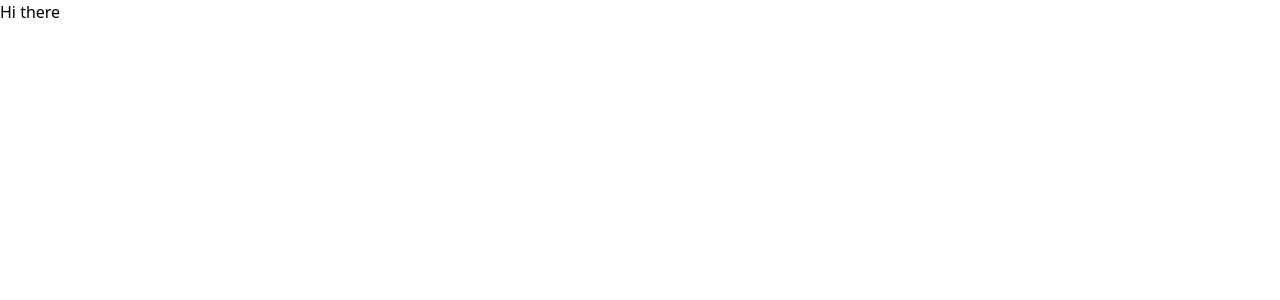
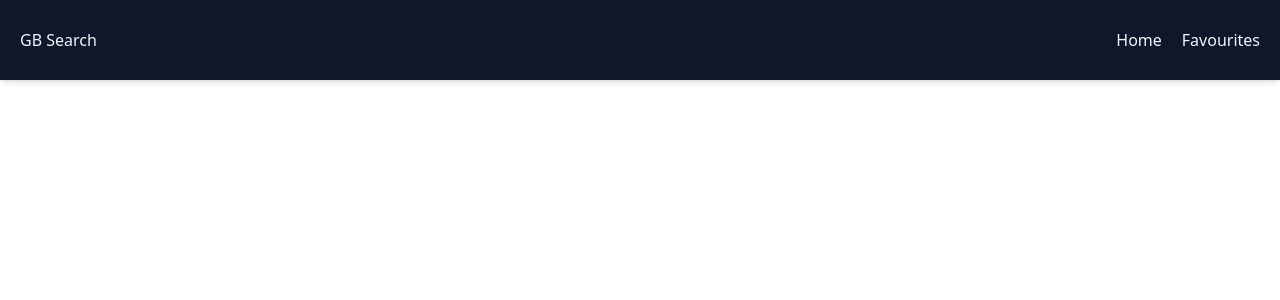
Before and after one commit to Raftouch/github-api-app, a React (Vite) app: page /favourites in a window 1280 px wide. Shown: the top 300 px of the page. Built offline with nearby package versions, Linux system fonts and the light colour scheme.

Commit message:
:sparkles: created routing

```diff
--- a/src/App.tsx
+++ b/src/App.tsx
@@ -1,7 +1,13 @@
+import { Outlet } from "react-router-dom"
+import Navbar from "./components/Navbar"
+
 function App() {
 
   return (
-   <div>Hi there</div>
+   <>
+    <Navbar />
+    <Outlet />
+   </>
   )
 }
 
--- /dev/null
+++ b/src/components/Navbar.tsx
@@ -0,0 +1,13 @@
+import { Link } from 'react-router-dom'
+
+export default function Navbar() {
+  return (
+    <nav className="fixed w-full h-[80px] bg-slate-900 text-slate-100 flex justify-between px-5 shadow-md items-center">
+      <span>GB Search</span>
+      <span className="flex gap-5">
+        <Link to="/">Home</Link>
+        <Link to="/favourites">Favourites</Link>
+      </span>
+    </nav>
+  )
+}
--- a/src/main.tsx
+++ b/src/main.tsx
@@ -1,10 +1,28 @@
 import React from 'react'
 import ReactDOM from 'react-dom/client'
 import App from './App.tsx'
+import {
+  createBrowserRouter,
+  createRoutesFromElements,
+  Route,
+  RouterProvider,
+} from "react-router-dom";
 import './index.css'
+import HomePage from './pages/HomePage.tsx';
+import FavouritesPage from './pages/FavouritesPage.tsx';
+
+const router = createBrowserRouter(
+  createRoutesFromElements(
+    <Route path="/" element={<App />}>
+      <Route index={true} element={<HomePage />} />
+      <Route path="/favourites" element={<FavouritesPage />} />
+
+    </Route>
+  )
+);
 
 ReactDOM.createRoot(document.getElementById('root')!).render(
   <React.StrictMode>
-    <App />
+    <RouterProvider router={router} />
   </React.StrictMode>,
 )
--- /dev/null
+++ b/src/pages/FavouritesPage.tsx
@@ -0,0 +1,5 @@
+export default function FavouritesPage() {
+  return (
+    <div>FavouritesPage</div>
+  )
+}
--- /dev/null
+++ b/src/pages/HomePage.tsx
@@ -0,0 +1,5 @@
+export default function HomePage() {
+  return (
+    <div>HomePage</div>
+  )
+}
```
